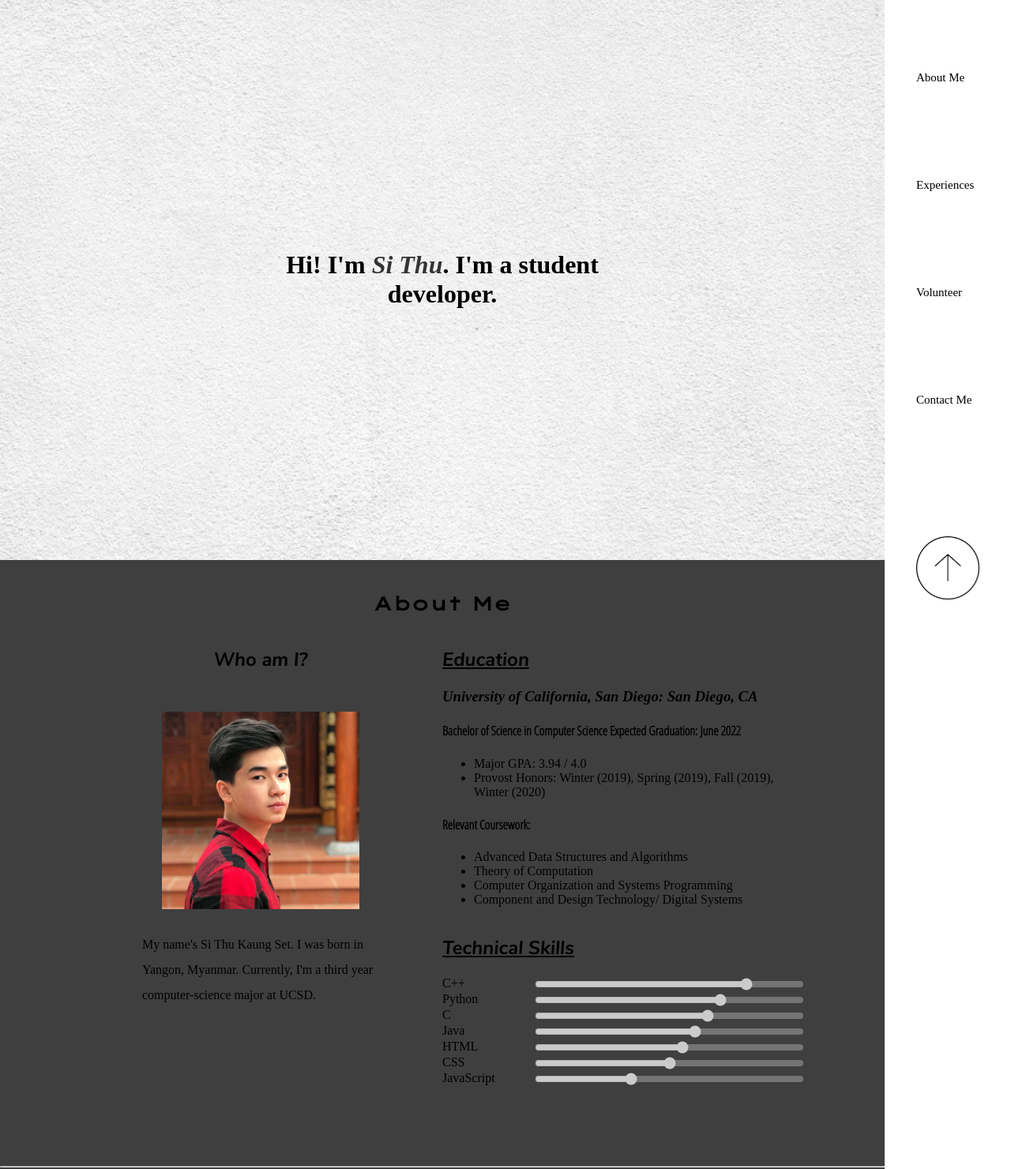
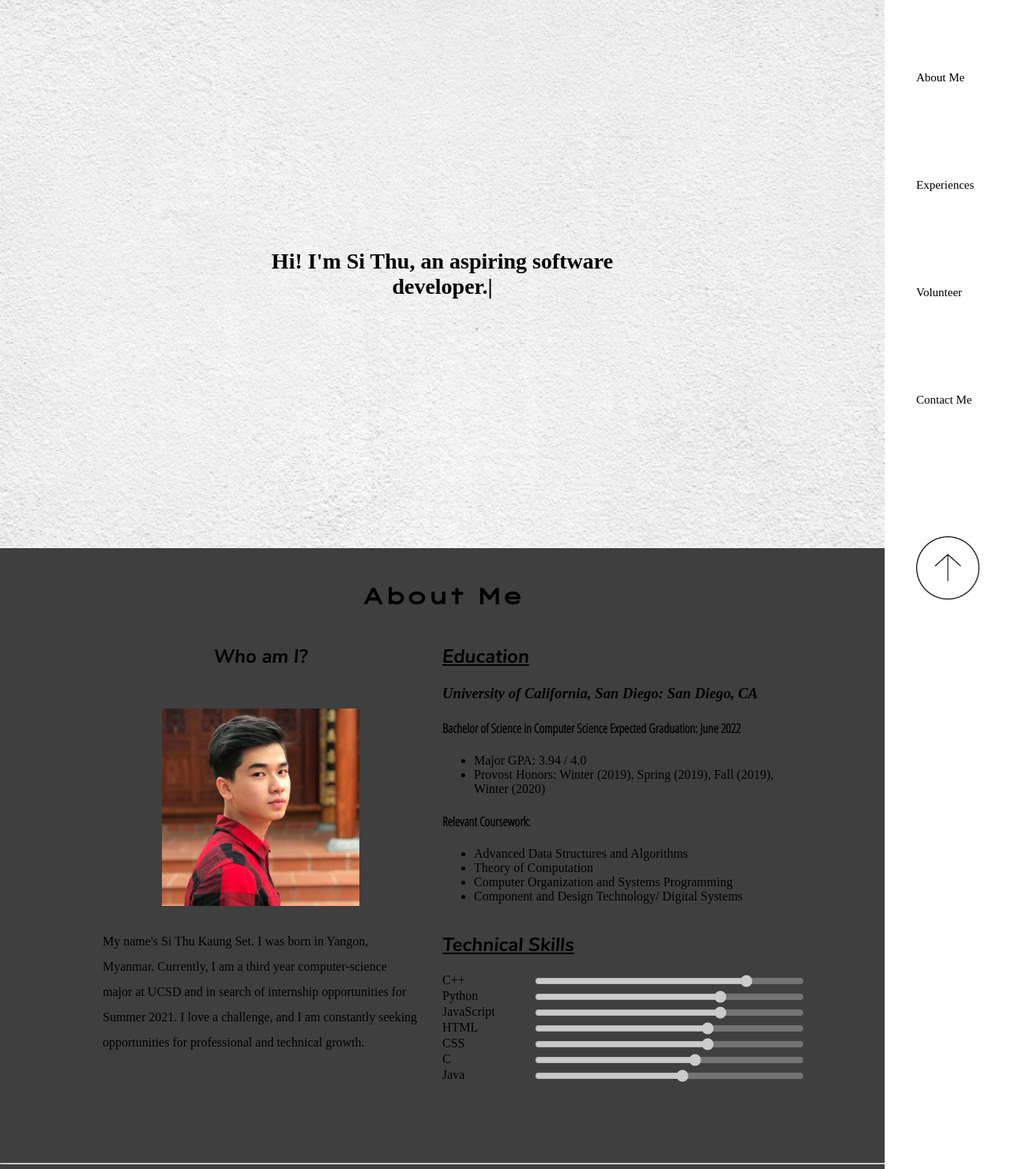
Before and after one commit to sthk206/sthk206.github.io, a plain HTML site: page index.html in a window 1280 px wide. Shown: the part 1-1481 px from the top of the page at 79% size. Drawn offline with Linux system fonts and the light colour scheme.

Commit message:
typing intro; profile update

```diff
--- a/index.html
+++ b/index.html
@@ -57,6 +57,7 @@
 
         h1{
             text-align: center;
+            font-size: 28px;
             /* font-family: OpenSans; */
         }
 
@@ -146,7 +147,7 @@
 
 
 
-        em#myname{
+        /* #myname{
             font-weight: bold;
             color:rgb(116, 116, 114);
             animation:color-change 2s infinite;
@@ -155,7 +156,20 @@
             0%   {color: rgb(116, 116, 114);}
             50%  {color: black;}
             100% {color: rgb(116, 116, 114);}
+        } */
+
+        #myname{
+            font-weight: bold;
+            font-style: normal;
+            color:black;
+            animation:color-change 1s infinite;
         }
+        @keyframes color-change {
+            0%   {opacity: 100%;}
+            50%  {opacity: 0;}
+
+        }
+
 
         /*for tablets and laptops/desktops*/
         @media screen and (min-width: 821px) {
@@ -270,9 +284,12 @@
 </head>
 <body>
     <header id="top">
+
         <h1 id="fullscreen-intro">
-            Hi! I'm <em id="myname"> Si Thu</em>. I'm a student developer.
+            <!-- Hi! I'm <em id="myname"> Si Thu</em>, an aspiring software developer. -->
+
         </h1>
+
         <nav class="sidebar" id="main-nav">
             <ul class="no-bullet">
                 <li><a class="hover-bg" href="#about-section">About Me</a></li>
@@ -325,8 +342,8 @@
 
                 </section>
 
-                <p class="center-horizontal intro" style="width: 300px;">
-                    My name's Si Thu Kaung Set. I was born in Yangon, Myanmar. Currently, I'm a third year computer-science major at UCSD.
+                <p class="center-horizontal intro" style="width: 400px;">
+                    My name's Si Thu Kaung Set. I was born in Yangon, Myanmar. Currently, I am a third year computer-science major at UCSD and in search of internship opportunities for Summer 2021. I love a challenge, and I am constantly seeking opportunities for professional and technical growth.
                 </p>
 
                 <section>
@@ -334,11 +351,11 @@
                     <div class="skills-grid">
                         <label for="c++">C++ </label><input disabled type="range" value="80" >
                         <label for="c++">Python </label><input disabled type="range" value="70">
-                        <label for="c++">C </label><input disabled type="range" value="65">
-                        <label for="c++">Java </label><input disabled type="range" value="60">
-                        <label for="c++">HTML </label><input disabled type="range" value="55">
-                        <label for="c++">CSS </label><input disabled type="range" value="50">
-                        <label for="c++">JavaScript </label><input disabled type="range" value="35">
+                        <label for="c++">JavaScript </label><input disabled type="range" value="70">
+                        <label for="c++">HTML </label><input disabled type="range" value="65">
+                        <label for="c++">CSS </label><input disabled type="range" value="65">
+                        <label for="c++">C </label><input disabled type="range" value="60">
+                        <label for="c++">Java </label><input disabled type="range" value="55">
 
                     </div>
                 </section>
@@ -401,7 +418,7 @@
                 <h2 class="secondary-header">Help Portrait</h2>
                 <div class="volunteer-grid">
                     <img height="300" width="500" src="/images/helpportrait.jpg" alt="helpportrait">
-                    <p class="center-vertical">Help Portrait is a global movement to give back to the community by offering portraits of individuals and families. I was part of the outreach team that reached out to households in the community to invite them to the event, and I also helped families prepare for their photographs. Help Portrait has been an especially meaningful experience, as many of the families I interacted with could not even afford a family portrait.</p>
+                    <p class="center-vertical">Help Portrait is a global movement to give back to the community by offering portraits of individuals and families. I was part of the outreach team that reached out to households in the community to invite them to the event, and I also helped families prepare for their photographs. Having seen the smiles on the faces of fathers and mothers who received their first family portraits, Help Portrait has been an especially meaningful experience.</p>
                 </div>
             </section>
         </section>
--- a/main.js
+++ b/main.js
@@ -40,3 +40,19 @@ window.addEventListener('DOMContentLoaded', function(){
     });
 
 })
+var i = 0;
+var txt = "Hi! I'm  Si Thu, an aspiring software developer.";
+var type = '<em id="myname">|</em>';
+var speed = 50;
+
+function typeW(){
+  if (i < txt.length) {
+    document.getElementById("fullscreen-intro").innerHTML += txt.charAt(i);
+    i++;
+    setTimeout(typeW, speed);
+  }
+  else{
+    document.getElementById("fullscreen-intro").innerHTML += type;
+  }
+}
+window.onload=typeW();
```
Also changed, not shown: images/bg.jpg (deleted), images/bg2.jpg (deleted), 2 other files.
